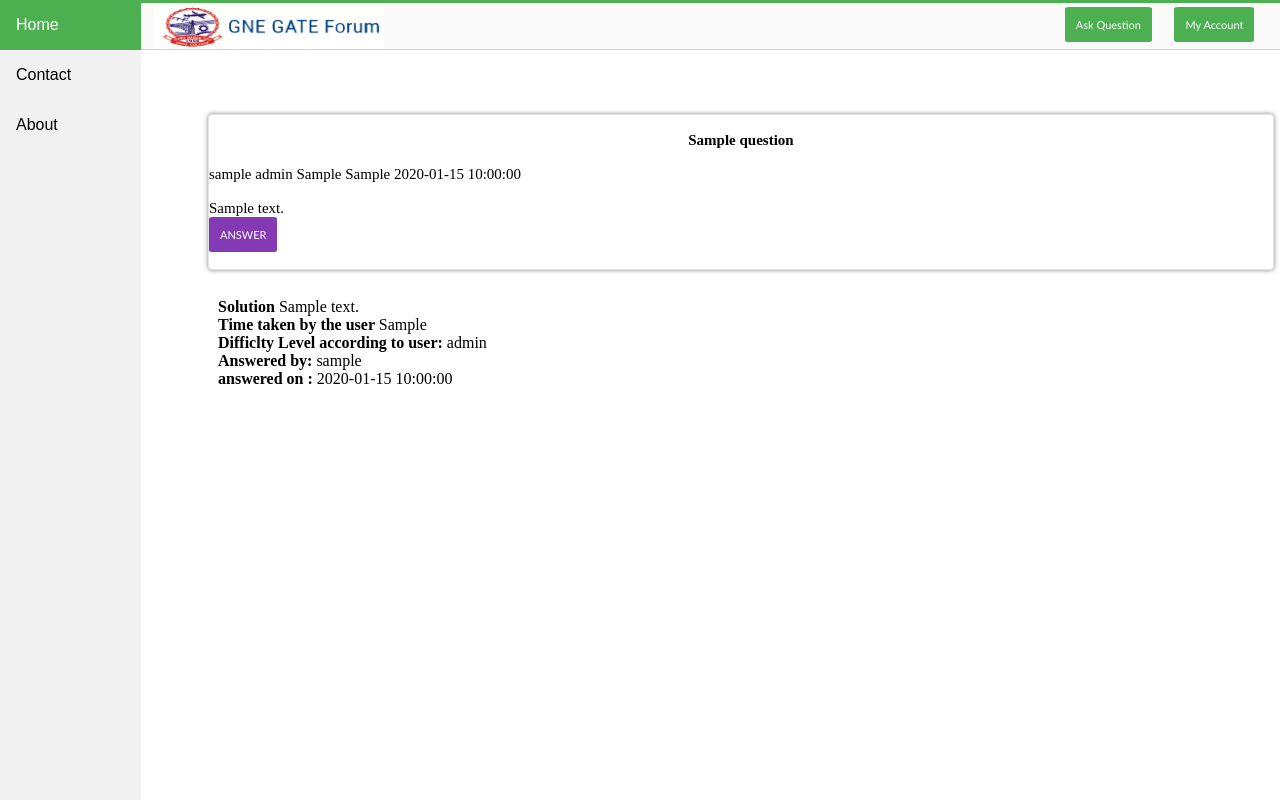
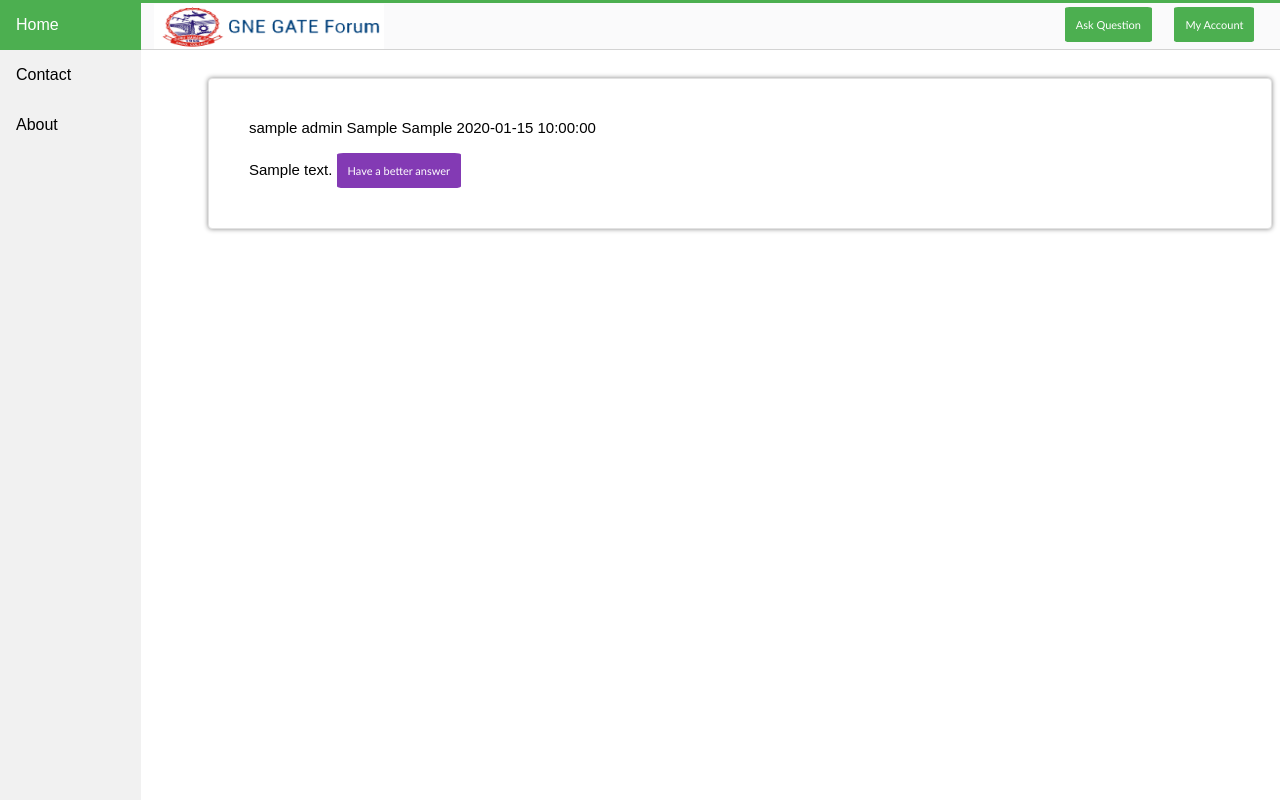
Before and after one commit to ahampriyanshu/vaachaal, a PHP site: page /home.php in a window 1280 px wide. Run offline with PHP 8.4, Linux system fonts and the light colour scheme; tables that the repository leaves empty or names only in its code hold one stand-in row (values such as "Sample post"); some libraries are stand-ins or nearby versions.

Commit message:
Update home.php

```diff
--- a/home.php
+++ b/home.php
@@ -33,6 +33,7 @@ body{
   color: black;
   cursor: pointer;
   width: 100%;
+  padding: 40px;
   border: 1px solid #e2e2e2;
   box-shadow: 0 0 5px #888;
   border-radius: 4px;
@@ -56,26 +57,23 @@ body{
 </head>
 <body >
     <?php
-$sql = "SELECT id,title,content,level,tym,branch,username,datetym FROM questions";
+$sql = "SELECT id,content,level,tym,branch,username,datetym FROM questions";
 $result = $con->query($sql);
 
 if ($result->num_rows > 0)
         while($row = $result->fetch_assoc()) :?>
-                <br><br>
-        <div class="collapsible" >
+        <button type="button" class="collapsible">
             <form method="post" action="addans.php">
-              <br>
-                <b><center><?php echo $row["title"]; ?></center></b><br>
                  <?php echo $row["username"]; ?>
                  <?php echo $row["level"]; ?>
                  <?php echo $row["tym"]; ?>
                  <?php echo $row["branch"]; ?>
                  <?php echo $row["datetym"]; ?><br><br>
                  <?php echo $row["content"]; ?>
-                <input type="hidden" name="id" value="<?php echo $row['id']; ?>"/><br>
-                <button type="submit" class="submit2" >ANSWER</button><br><br>
+                <input type="hidden" name="id" value="<?php echo $row['id']; ?>"/>
+                <b><input style="position: right:10%;" type="submit" class="submit2" value="Have a better answer" /></b>
             </form>
-        </div>
+        </button>
         <?php
         $queid = $row["id"];
         $ql = "SELECT * FROM answers WHERE id = '$queid'";
@@ -83,17 +81,34 @@ $resul = $con->query($ql);
 
 if ($resul->num_rows > 0) {
     while($ro = $resul->fetch_assoc()) {
-        echo "<div  style=\"padding: 10px; \">";
+        echo "<div class=\"content\" style=\"padding: 10px; \">";
         echo "<form>";
-        echo "<br><b> Solution </b> ". $ro["content"] . "<br><b> Time taken by the user </b> " . $ro ["tym"] . "<br><b> Difficlty Level according to user:</b> ". $ro["level"] ."<br><b> Answered by:</b> " . $ro["username"] . "<br><b> answered on :</b> " . $ro["datetym"] ."<br>" ;
-        echo "<br></form></div>";
+        echo "<b> Solution </b> ". $ro["content"] . "<b> Time taken by the user </b> " . $ro ["tym"] . "<b> Difficlty Level according to user:</b> ". $ro["level"] ."<b> Answered by:</b> " . $ro["username"] . "<b> answered on :</b> " . $ro["datetym"] ."" ;
+        echo "</form></div>";
     }
 } else {
-
-    echo "<br><br>Be the first to give answer";
+echo "<div class=\"content\" style=\"padding: 10px; \">";
+        echo "Be the first to answer</div>";
 }
 
 endwhile;
-     ?><br><br>
-</body>
+     ?>
+</div>
+<script>
+var coll = document.getElementsByClassName("collapsible");
+var i;
+
+for (i = 0; i < coll.length; i++) {
+  coll[i].addEventListener("click", function() {
+    this.classList.toggle("active");
+    var content = this.nextElementSibling;
+    if (content.style.display === "block") {
+      content.style.display = "none";
+    } else {
+      content.style.display = "block";
+    }
+  });
+}
+</script>
+        </body>
 </html>
```
